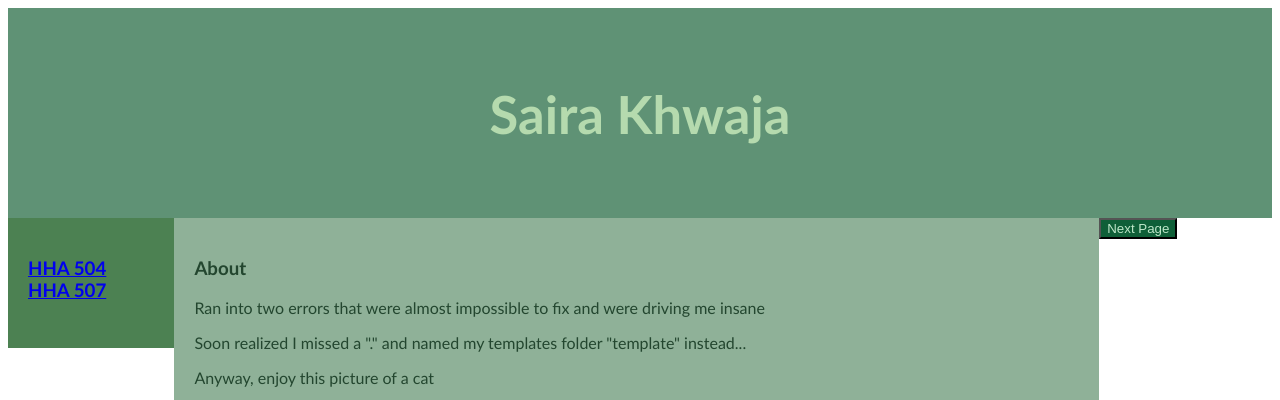
After one commit to sjkhwaja/hha-504-flask-html, a Flask app: template templates/p1_homepage.html in a window 1280 px wide. The commit adds this page. Shown: the top 400 px of the page. Run offline with Flask 2, Linux system fonts and the light colour scheme; the template is opened without the code that fills it, so the values that code supplies are empty.

Commit message:
flask-html-updates

```diff
--- a/app.py
+++ b/app.py
@@ -12,4 +12,4 @@ def page2():
  return render_template('p2_page2.html')
 
 if __name__ == '__main__':
-  app.run(debug=True, host='0.0.0.0'. port=80)
+  app.run(debug=True, host='0.0.0.0', port=80)
--- a/static/style1.css
+++ b/static/style1.css
@@ -1,3 +1,43 @@
-h2 {
-    color: green;
-}
+
+
+
+header {
+    background-color: rgb(95, 146, 117);
+    padding: 30px;
+    text-align: center;
+    font-size: 35px;
+    color: rgb(181, 218, 174);
+    font-family: 'Trebuchet MS', 'Lucida Sans Unicode', 'Lucida Grande', 'Lucida Sans', Arial, sans-serif;
+    }
+
+  nav {
+    float: left;
+    width: 10%;
+    height: 90px; /* only for demonstration, should be removed */
+    background: rgb(76, 129, 82);
+    padding: 20px;
+    }
+
+    nav ul {
+        list-style-type: none;
+        padding: 0;
+        font-family:'Trebuchet MS', 'Lucida Sans Unicode', 'Lucida Grande', 'Lucida Sans', Arial, sans-serif;
+        }
+
+        article {
+            float: left;
+            padding: 20px;
+            width: 70%;
+            background-color: #8fb198;
+            height: 150px; /* only for demonstration, should be removed */
+            font-family: 'Trebuchet MS', 'Lucida Sans Unicode', 'Lucida Grande', 'Lucida Sans', Arial, sans-serif;
+            color: rgb(35, 70, 47)
+            }
+
+            button {
+                background-color: rgb(15, 95, 56);
+                color:#bee6c9}
+img {width: 450px;
+    height: 250px;
+    float: right;
+    padding: 5px;}
--- /dev/null
+++ b/templates/p1_homepage.html
@@ -0,0 +1,39 @@
+<!DOCTYPE html>
+<html lang="en">
+  <link rel="stylesheet" href="{{ url_for('static', filename='style1.css') }}">
+
+  <body>
+
+
+    <header>
+
+      <h2>Saira Khwaja</h2>
+
+    </header>
+
+    <section>
+
+      <nav>
+
+        <h1>
+
+          <ul>
+            <li><a href="#">HHA 504</a></li>
+            <li><a href="#">HHA 507</a></li>
+          </ul>
+
+        </h1>
+
+      </nav>
+
+      <article>
+        <h1>About</h1>
+        <p>Ran into two errors that were almost impossible to fix and were driving me insane</p>
+        <p>Soon realized I missed a "." and named my templates folder "template" instead...</p>
+        <p>Anyway, enjoy this picture of a cat</p>
+        <img src="https://cdn.theatlantic.com/thumbor/Kto-jp-IrA7TydSu5W5uB1FBDmA=/0x131:2555x1568/1952x1098/media/img/mt/2017/06/shutterstock_319985324/original.jpg" alt="Cat" style="float:right">
+      </article>
+    </section>
+    <button> Next Page</button>
+
+      </body>
```
Also changed, not shown: static/style2.css (+42 -3 lines), template/p1_homepage.html (deleted, +0 -14 lines), templates/p2_page2.html (added, +39 -0 lines), template/p2_page2.html (deleted).
